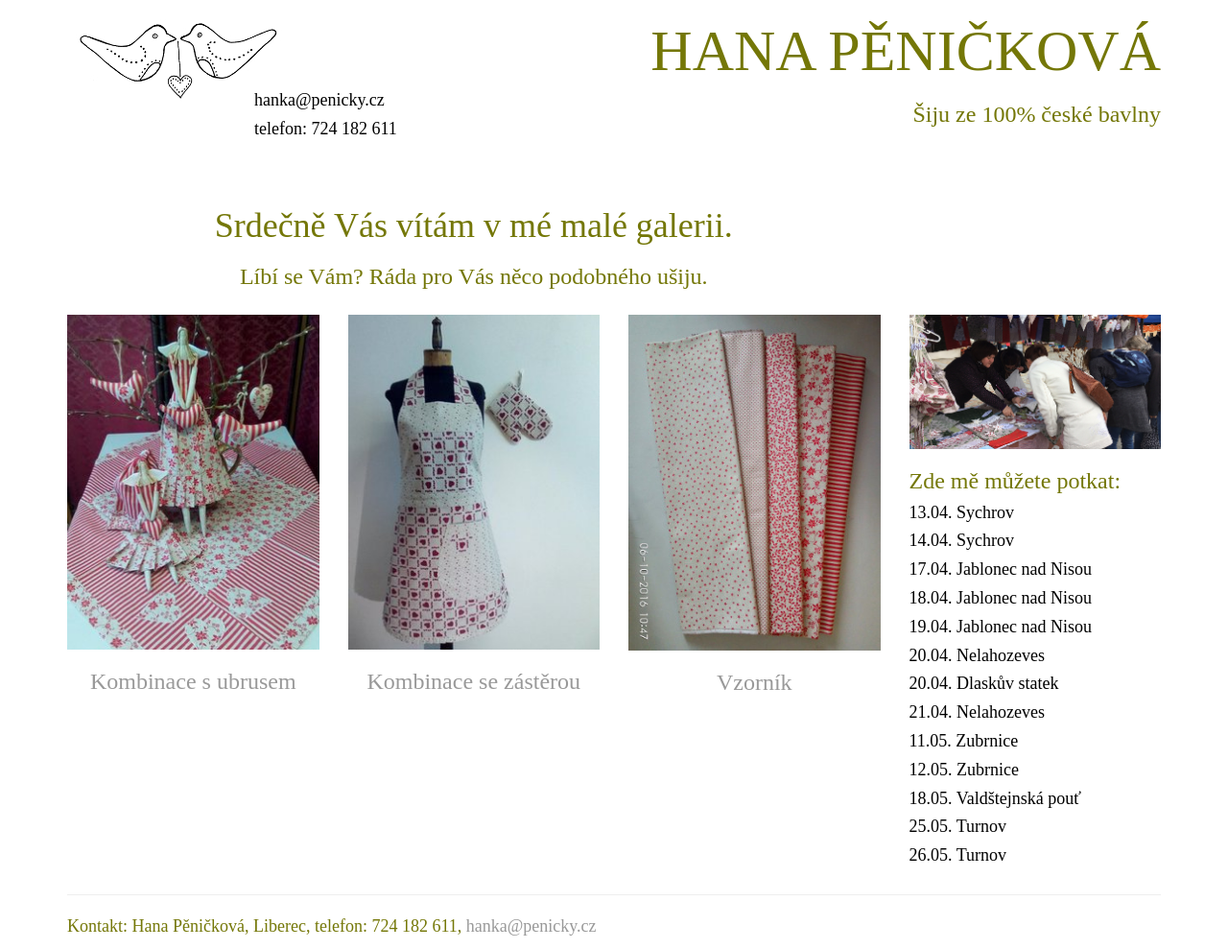
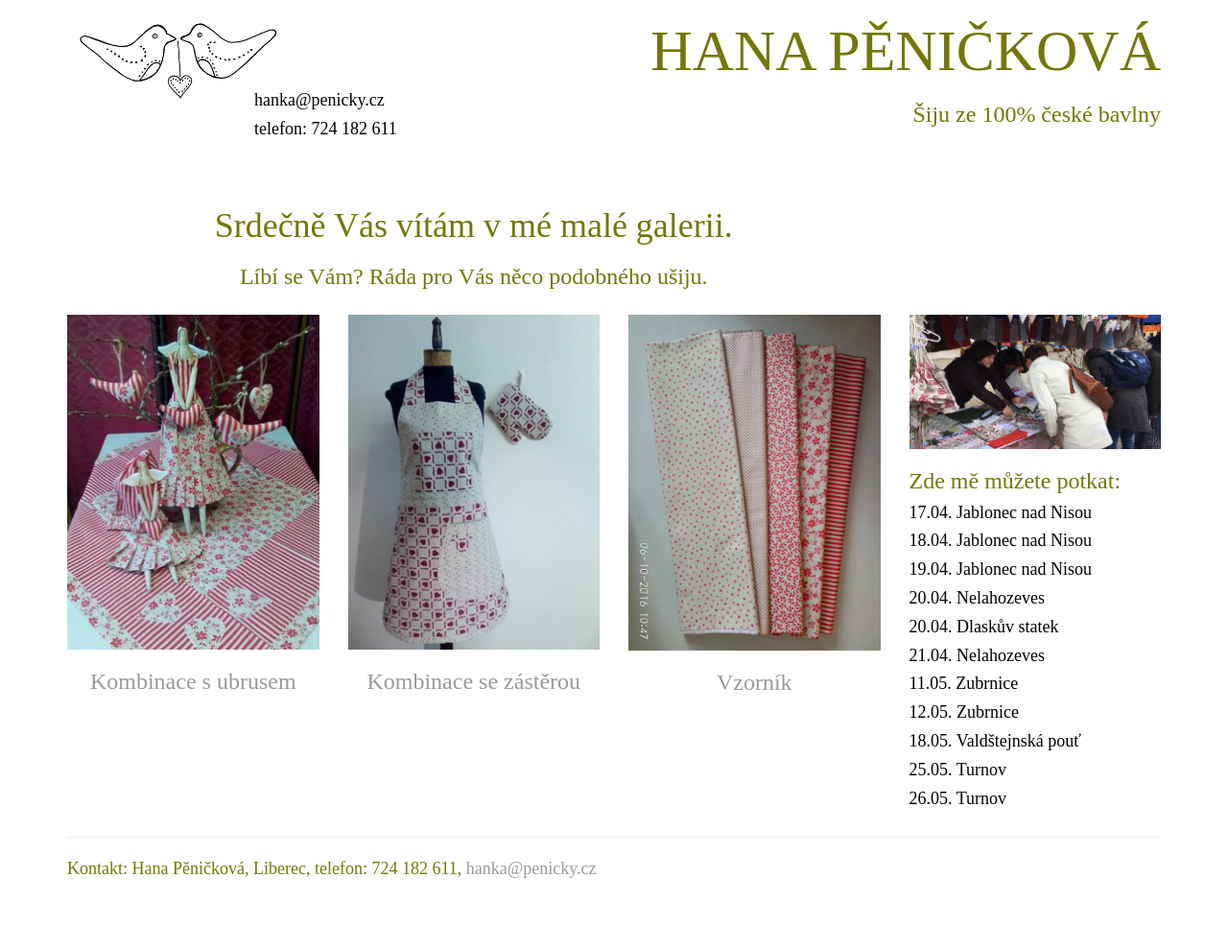
Before and after one commit to janavit/svadlenka, a Jekyll site: the page built from index.md, in a window 1280 px wide. Shown: the whole page at 96% size. Built offline with Jekyll 4.4.1, drawn with Linux system fonts in a browser that asks for light colours; after the commit the page ends 929 px from its top, so only the background shows below that.

Commit message:
Sychrov dates deleted

```diff
--- a/index.md
+++ b/index.md
@@ -94,8 +94,6 @@ home: true
             <h4>20.12. Jablonec nad Nisou</h4>
             <h4>21.12. Jablonec nad Nisou</h4>
             <h4>22.12. Jablonec nad Nisou</h4>-->
-            <h4>13.04. Sychrov</h4>
-            <h4>14.04. Sychrov</h4>
             <h4>17.04. Jablonec nad Nisou</h4>
             <h4>18.04. Jablonec nad Nisou</h4>
             <h4>19.04. Jablonec nad Nisou</h4>
```
